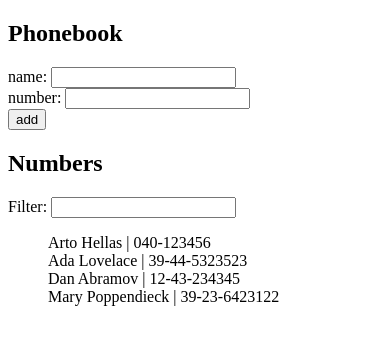
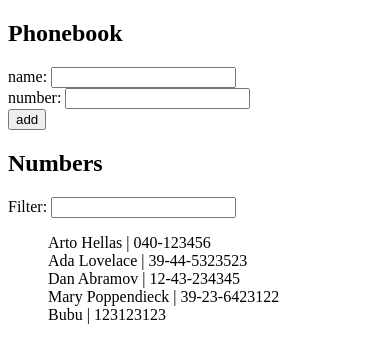
Before and after one commit to flodardev/fullstackopen, a React (Vite) app in the folder part2/phonebook/: page / in a window 390 px wide. Shown: the top 358 px of the page. Built offline with nearby package versions, Linux system fonts and the light colour scheme; data requests are answered from the project's data file.

Commit message:
part 2 phonebook exercise step 7 and 8 done

```diff
--- a/part2/phonebook/db.json
+++ b/part2/phonebook/db.json
@@ -1,5 +1,5 @@
 {
-  "persons":[
+  "persons": [
     {
       "name": "Arto Hellas",
       "number": "040-123456",
@@ -19,6 +19,12 @@
       "name": "Mary Poppendieck",
       "number": "39-23-6423122",
       "id": "4"
+    },
+    {
+      "id": "_woGyGQPzuY",
+      "name": "Bubu",
+      "number": "123123123"
     }
-  ]
+  ],
+  "$schema": "./node_modules/json-server/schema.json"
 }
--- a/part2/phonebook/src/App.jsx
+++ b/part2/phonebook/src/App.jsx
@@ -3,6 +3,7 @@ import axios from 'axios'
 import Numbers from "./components/Numbers"
 import PersonForm from './components/PersonForm'
 import Filter from './components/Filter'
+import numberService from "./services/numbers"
 import "./App.css"
 
 const App = () => {
@@ -14,11 +15,9 @@ const App = () => {
 
   // axios to db.json
   useEffect(() => {
-    axios
-    .get("http://localhost:3001/persons")
-    .then (response => {
-      setPersons(response.data)
-    })
+    numberService.getAll()
+      .then(numbers => setPersons(numbers))
+      .catch(error => alert("Problem getting data from server"))
   }, [])
 
   // handle form submission
@@ -30,21 +29,29 @@ const App = () => {
       persons.map(person => person.name.toLowerCase())
       .includes(newName.toLowerCase())
     ) {
+      // alert user name already exist
       alert(`${newName} already exists!`)
       setNewName("")
     } else {
       // push to the list
       const personObject = {
-        id: persons.length + 1,
+        id: String(persons.length + 1),
         name: newName,
-        number: Number(newNumber),
+        number: String(newNumber),
       }
 
-      setPersons(persons.concat(personObject))
+      // update db server
+      numberService.create(personObject)
+        .then(reponse => {
+          // update state
+          setPersons(persons.concat(personObject))
+        })
+        .catch(error => alert("error creating new person in db"))
 
       setNewName("")
       setNewNumber("")
     }
+
   }
 
   // handle name input
--- /dev/null
+++ b/part2/phonebook/src/services/numbers.js
@@ -0,0 +1,14 @@
+import axios from "axios"
+const baseUrl = "http://localhost:3001/persons";
+
+const getAll = () => {
+    const request = axios.get(baseUrl)
+    return request.then(response => response.data)
+}
+
+const create = (personObject) => {
+    const request = axios.post(baseUrl, personObject)
+    return request.then(response => response.data)
+}
+
+export default { getAll, create }
```
